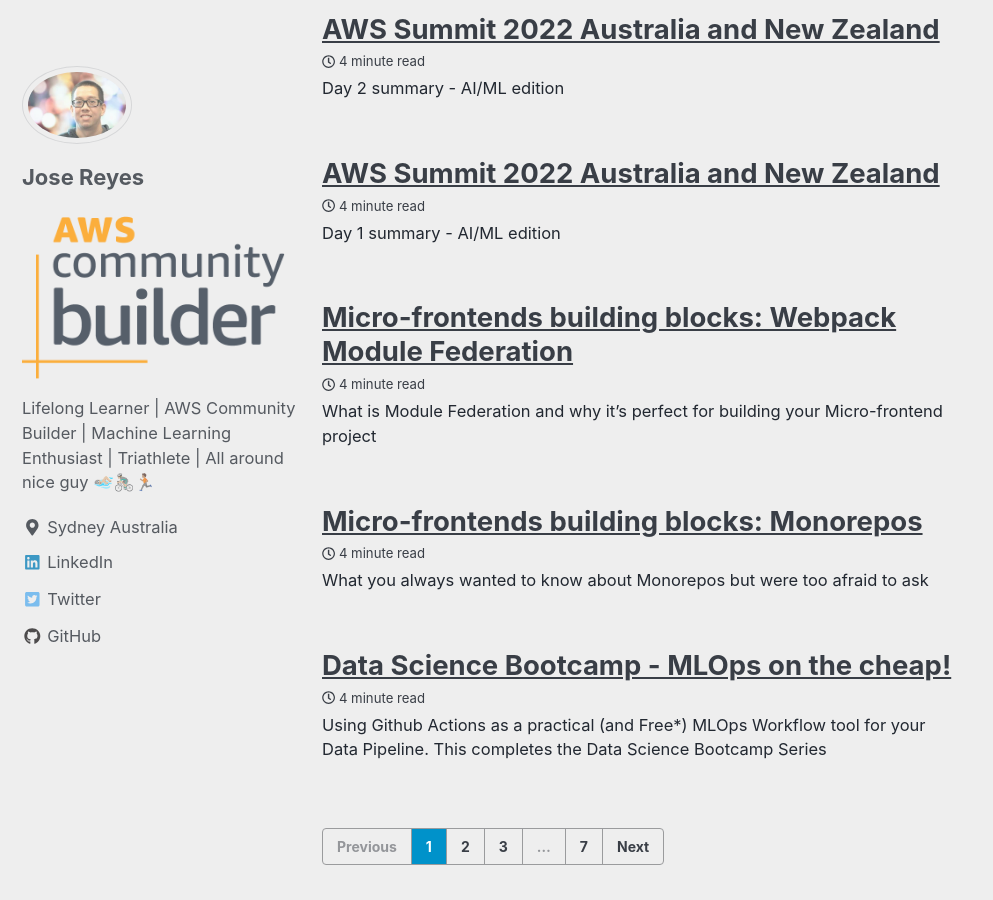
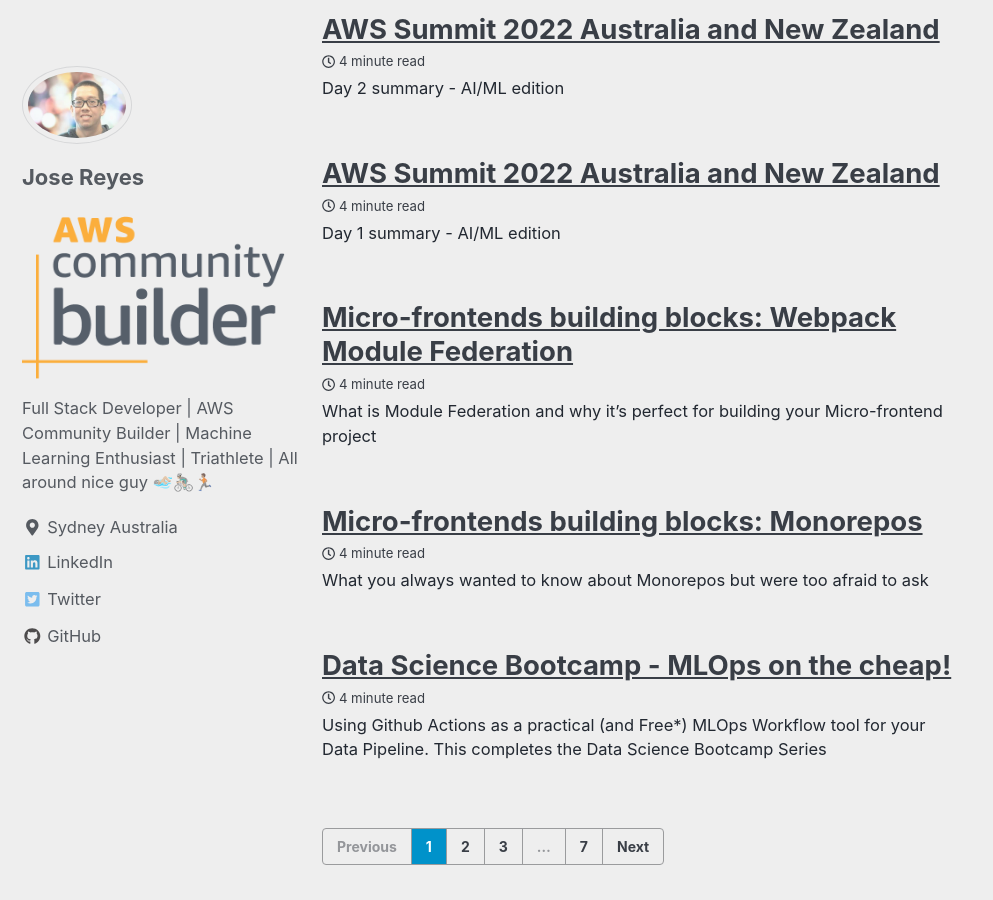
Before and after one commit to jaeyow/fullstack-developer, a Jekyll site: the page built from index.html, in a window 1280 px wide and 900 px high, scrolled down 608 px. Shown: the whole window, without its empty margins (0-993 px from the left). Built offline with Jekyll 4.4.1, drawn with Linux system fonts in a browser that asks for light colours; cached includes are drawn as plain includes; the list of posts is cut into pages by our own code.

Commit message:
updates...

```diff
--- a/_config.yml
+++ b/_config.yml
@@ -108,7 +108,7 @@
 author:
   name             : "Jose Reyes"
   avatar           : "/images/img_6136-small"
-  bio              : "Lifelong Learner | AWS Community Builder | Machine Learning Enthusiast | Triathlete | All around nice guy  🏊🏼‍♂️🚴🏼‍♂️🏃🏽"
+  bio              : "Full Stack Developer | AWS Community Builder | Machine Learning Enthusiast | Triathlete | All around nice guy  🏊🏼‍♂️🚴🏼‍♂️🏃🏽"
   location         : "Sydney Australia"
   email            :
   cert             : "AWS Community Builder"
--- a/package.json
+++ b/package.json
@@ -30,6 +30,6 @@
     "add-banner": "node banner.js",
     "watch:js": "onchange \"assets/js/**/*.js\" -e \"assets/js/main.min.js\" -- npm run build:js",
     "build:js": "npm run uglify && npm run add-banner",
-    "serve": "bundle exec jekyll serve --port 4001"
+    "serve": "bundle exec jekyll serve --incremental --port 4001"
   }
 }
```
